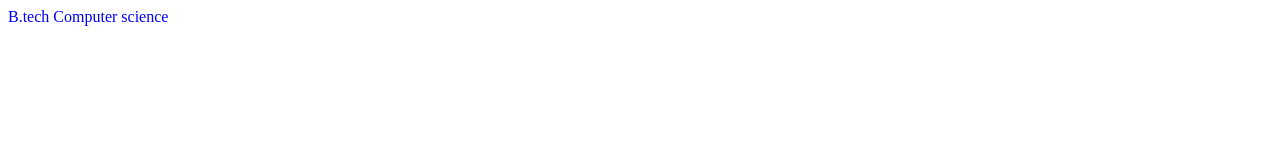
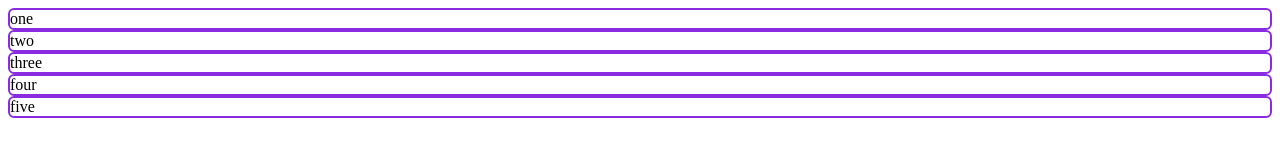
Before and after one commit to au9057531-blip/Ayushi, a plain HTML site: page index.html in a window 1280 px wide. Drawn offline with Linux system fonts and the light colour scheme.

Commit message:
Add files via upload

```diff
--- a/index.html
+++ b/index.html
@@ -1,11 +1,32 @@
 <!DOCTYPE html>
 <html lang="en">
 <head>
-    <meta charset="UTF-8">
-    <meta name="viewport" content="width=device-width, initial-scale=1.0">
-    <title>Document</title>
+<meta charset="UTF-8">
+<meta name="viewport" content="width=devicd-width,intial scale=1.0">
+<title>DOCUMENT</title>
+<style>
+    .wrapper{
+        display: grid;
+        grid-template-columns:200px,200px,200px;
+    }
+    *{
+        box-sizing:border-box;
+    }
+      .wrapper>div{
+         border:2px solid black;
+         border-radius:6px;
+         border-color:blueviolet
+      }
+
+</style>
 </head>
 <body>
- <h style="color:blue; text-align: center;" >B.tech Computer science
+   <div class="wrapper">
+    <div>one</div>
+    <div>two</div>
+    <div>three</div>
+    <div>four</div>
+    <div>five</div>
+   </div>
 </body>
 </html>
```
